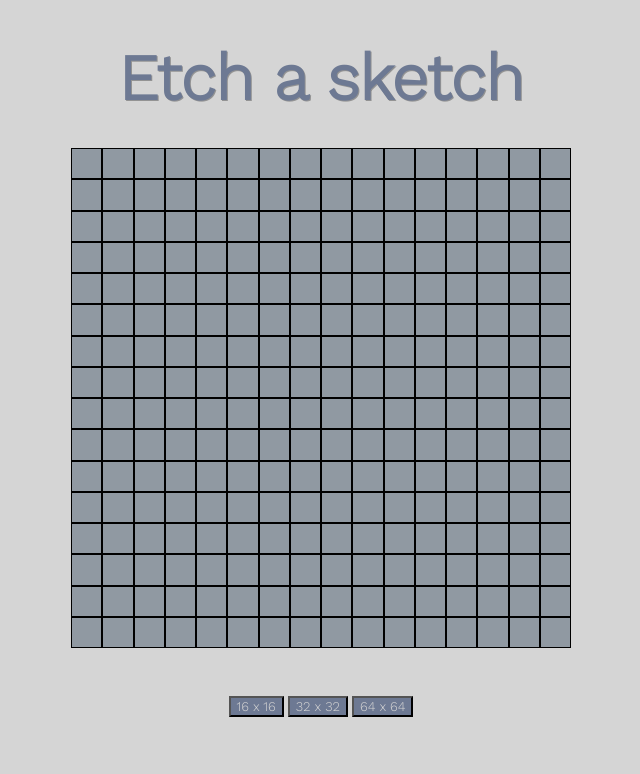
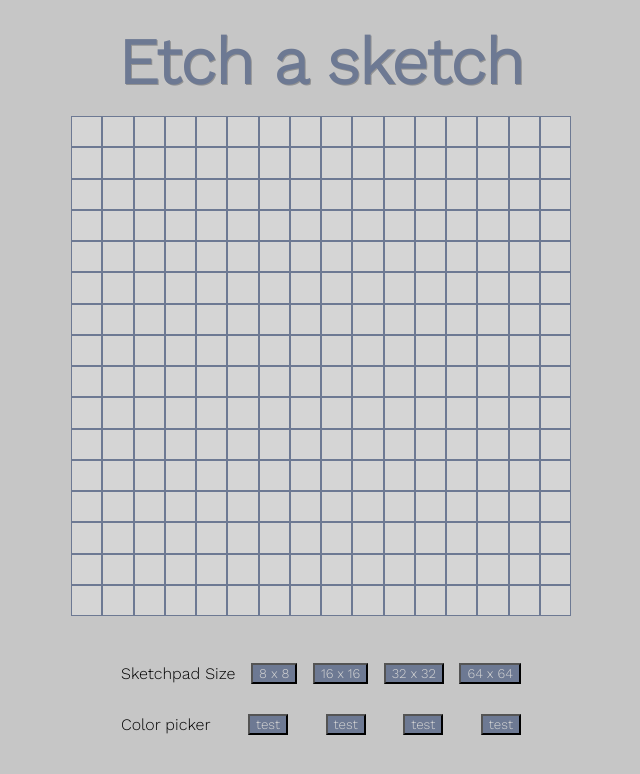
Before and after one commit to xumed001/top_etchAsketch, a plain HTML site: page index.html in a window 1280 px wide. Both pictures are taken after a click on the button "16 x 16". Shown: the whole page, without its empty margins (319-959 px from the left). Drawn offline with nearby package versions, Linux system fonts and the light colour scheme.

Commit message:
adding buttons & user input functionality

```diff
--- a/app.js
+++ b/app.js
@@ -1,37 +1,49 @@
 //
 const board = document.querySelector('.board')
 const boardSize = document.querySelectorAll('.boardSize')
+//
+const boardColor = '#D5D5D5'
+
+
 
 
 boardSize.forEach((element) => {
     element.addEventListener('click', () => {
         let userInput = Number(element.id)
         console.log(userInput)
+        drawNewBoard(userInput)
+    })
+})
 
+function drawNewBoard (x) {
     let squares = document.querySelectorAll('.board > *')
     squares.forEach((div) => div.remove())
 
-        board.style.gridTemplateColumns = `repeat(${userInput}, 1fr)`
-        board.style.gridTemplateRows = `repeat(${userInput}, 1fr)`
+    board.style.gridTemplateColumns = `repeat(${x}, 1fr)`
+    board.style.gridTemplateRows = `repeat(${x}, 1fr)`
 
-        let totalDivs = userInput * userInput
+    let totalDivs = x * x
 
     for (let i = 0; i < totalDivs; i++) {
         let square = document.createElement('div')
-            square.style.backgroundColor = '#9099A2'
-            square.style.border = '.5px solid black'
+        square.style.backgroundColor = boardColor
+        square.style.border = '.1px solid #6D7993'
 
         square.onmouseover = function() {
             this.style.backgroundColor = '#96858F'
         }
-            square.onmouseleave = function() {
-                this.style.backgroundColor = '#9099A2'
-            }
+
         board.insertAdjacentElement('beforeend', square)
     }
-    })
+}
 
-})
+function addsHoverEffect() {
+    this.style.backgroundColor = '#96858F'
+}
+
+function removesHoverEffect() {
+    this.style.backgroundColor = boardColor
+}
 
 
 function drawDeafultBoard () {
@@ -40,15 +52,13 @@ function drawDeafultBoard () {
 
     for (let i = 0; i < 256; i++) {
         let square = document.createElement('div')
-        square.style.backgroundColor = '#9099A2'
-        square.style.border = '.5px solid black'
+        square.style.backgroundColor = boardColor
+        square.style.border = '.1px solid #6D7993'
 
-        square.onmouseover = function() {
-            this.style.backgroundColor = '#96858F'
-        }
-        square.onmouseleave = function() {
-            this.style.backgroundColor = '#9099A2'
-        }
+        square.onmouseover = addsHoverEffect
+        square.onmouseleave = removesHoverEffect
+
+
         board.insertAdjacentElement('beforeend', square)
     }
 }
--- a/index.html
+++ b/index.html
@@ -20,9 +20,19 @@
         <div class="board"></div>
 
         <div class="userInputs">
+            <p>Sketchpad Size </p>
+            <button class="boardSize" id="8">8 x 8</button>
             <button class="boardSize" id="16">16 x 16</button>
             <button class="boardSize" id="32">32 x 32</button>
             <button class="boardSize" id="64">64 x 64</button>
+        </div>
+
+        <div class="userInputs2nd">
+            <p>Color picker </p>
+            <button>test</button>
+            <button>test</button>
+            <button>test</button>
+            <button>test</button>
         </div>
 
     </div>
--- a/style.css
+++ b/style.css
@@ -5,7 +5,8 @@
 */
 
 body {
-    background-color: #D5D5D5;
+    font-family: 'Work Sans', sans-serif;
+    background-color: #c6c6c6;
     /* border: 1px solid red; */
 }
 
@@ -13,7 +14,7 @@ body {
     font-family: 'Work Sans', sans-serif;
     color: #6D7993;
     text-shadow: 1px 1px rgb(147, 147, 147);
-    margin: 2rem;
+    margin: 1rem;
 
     font-size: 4rem;
 }
@@ -29,12 +30,11 @@ body {
     width: 500px;
     display: grid;
     justify-content: center;
-    /* border: 1xp solid red; */
+    /* border: 1px solid red; */
 }
 
 button {
     font-family: 'Work Sans', sans-serif;
-    margin-top: 3rem;
     background-color: #6D7993;
     color: #D5D5D5;
 }
@@ -43,3 +43,22 @@ button:hover {
     background-color: #D5D5D5;
     color: #96858F;
 }
+
+.userInputs {
+    width: 400px;
+    display: flex;
+    margin-top: 2rem;
+    justify-content: space-between;
+    gap: 10px;
+    align-items: center;
+    /* border: 1px solid red; */
+}
+
+.userInputs2nd {
+    width: 400px;
+    display: flex;
+    justify-content: space-between;
+    gap: 10px;
+    align-items: center;
+    /* border: 1px solid red; */
+}
```
Lines whose indentation alone changed are shown as unchanged.
